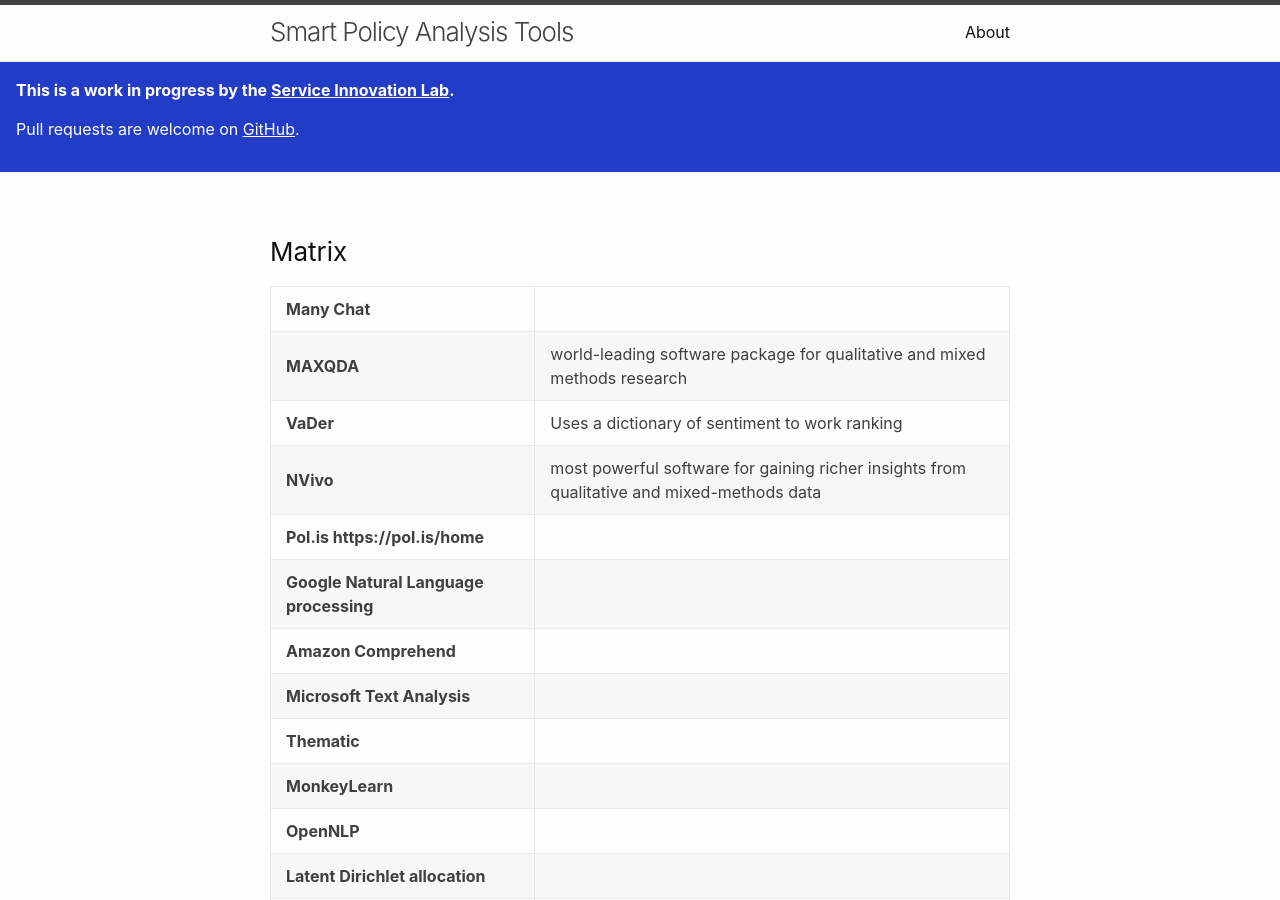
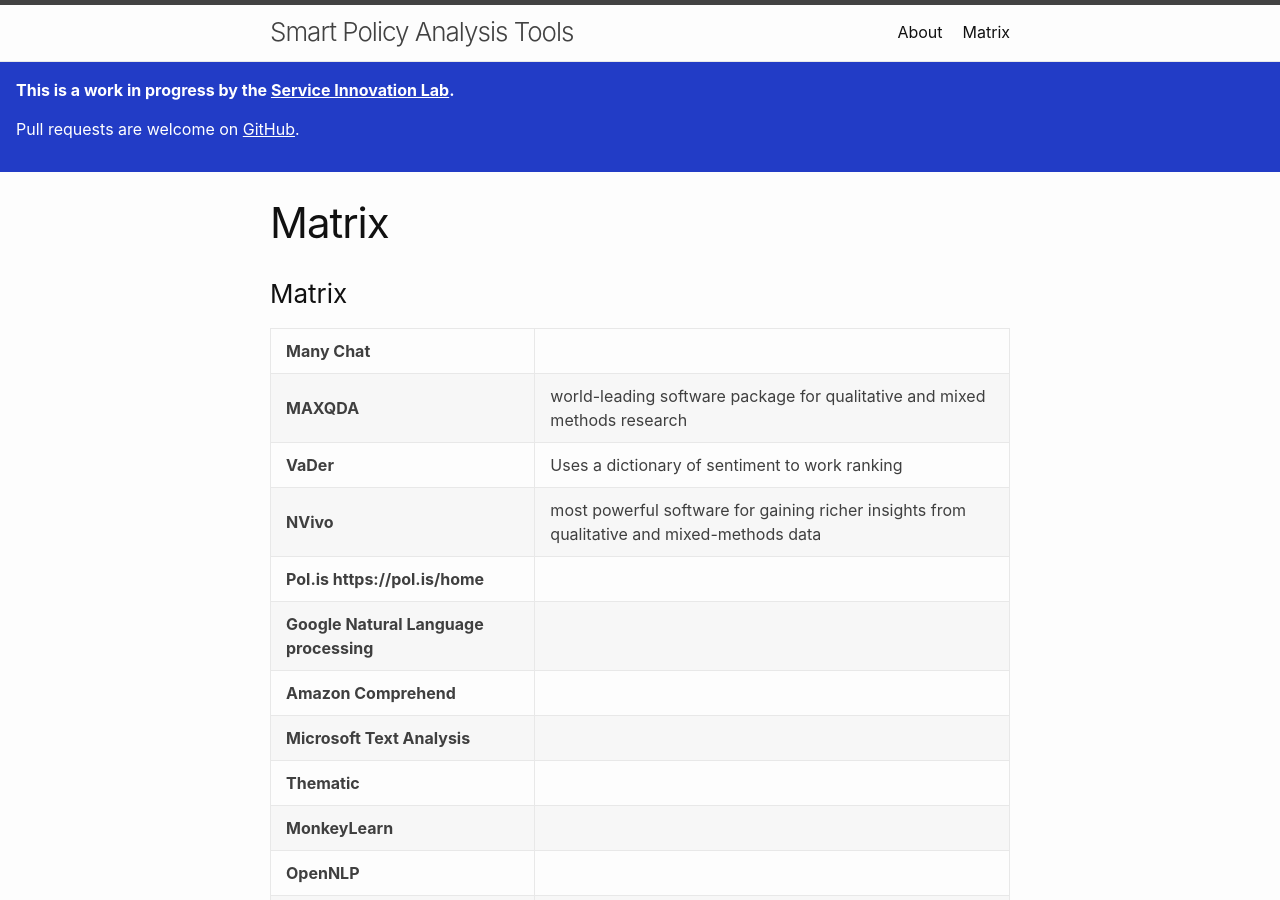
Before and after one commit to ServiceInnovationLab/bagel-box, a Jekyll site: the page built from matrix.md, in a window 1280 px wide and 900 px high. Built offline with Jekyll 4.4.1, drawn with Linux system fonts in a browser that asks for light colours.

Commit message:
Added permalink to matrix.md

```diff
--- a/matrix.md
+++ b/matrix.md
@@ -1,5 +1,7 @@
 ---
 layout: page
+title: Matrix
+permalink: /matrix/
 ---
 
 <!-- Pulls from _data links -->
```
